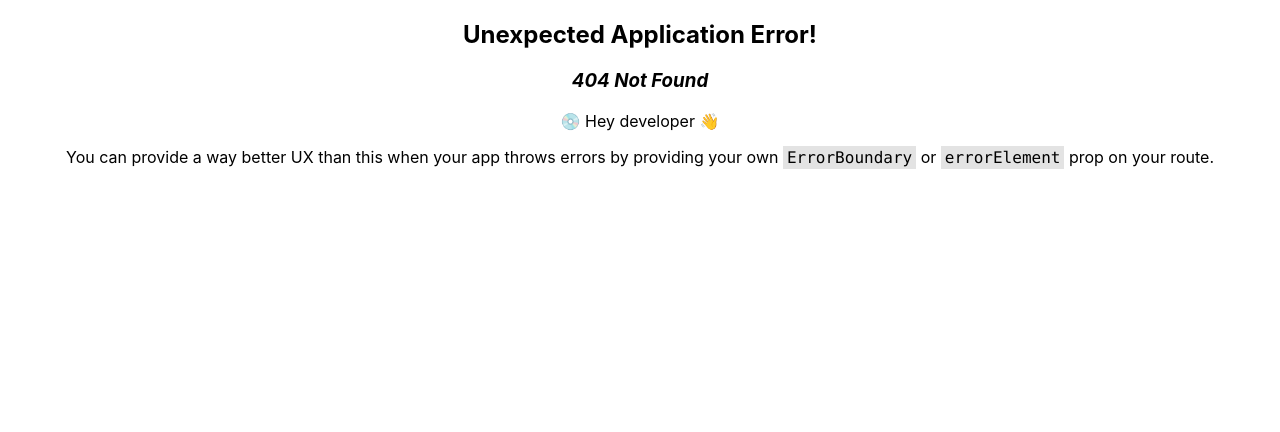
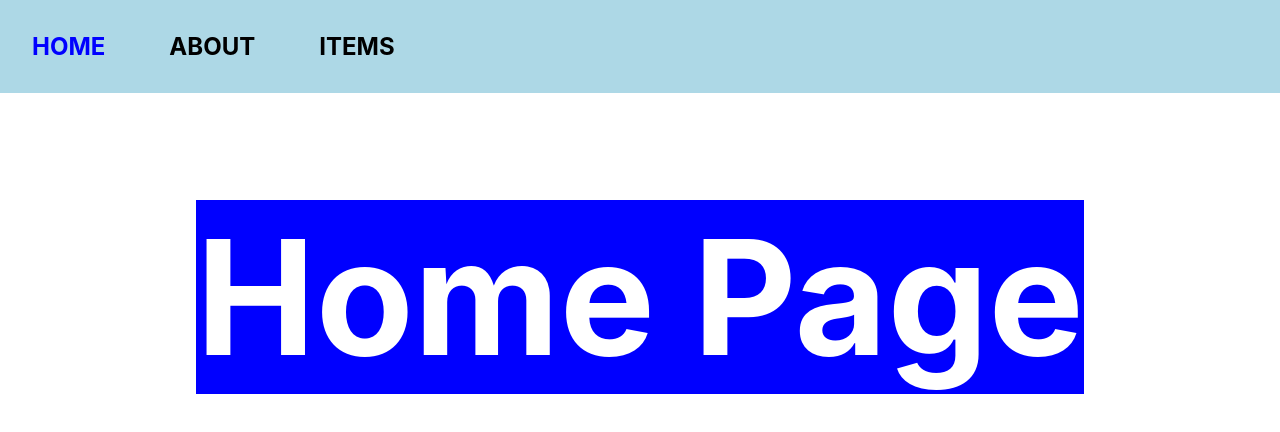
Before and after one commit to shyamgpt/React-Routers, a React (Create React App) app: page / in a window 1280 px wide. Before the commit this address had no page. Shown: the top 432 px of the page. Built offline with nearby package versions, Linux system fonts and the light colour scheme.

Commit message:
Navigating through Relative path

```diff
--- a/src/App.js
+++ b/src/App.js
@@ -26,19 +26,6 @@ function App(){
   //1st way to create routers -->
   // Navigating using Absolute path-->
   //Now the base URL is changed to '/root
-  const router =createBrowserRouter([
-    {  path: '/root',element: <Navbar/>, children:[
-      //  {path: "/"(this "/"-> means is absolute path), element: <Home/>},
-        {index: true, element: <Home/>},
-       {path: "/root/About", element: <About/>},
-       {path: "/root/Items", element: <Items/>},
-
-      ],
-     },
-
-  ])
-
-
   // const router =createBrowserRouter([
   //   {  path: '/root',element: <Navbar/>, children:[
   //     //  {path: "/"(this "/"-> means is absolute path), element: <Home/>},
@@ -51,6 +38,20 @@ function App(){
 
   // ])
 
+
+  // Navigating throught absolute path -->
+  const router =createBrowserRouter([
+    {  path: '/',element: <Navbar/>, children:[
+      //  {path: "/"(this "/"-> means is absolute path), element: <Home/>},
+        {index: true, element: <Home/>},
+       {path: "About", element: <About/>},
+       {path: "Items", element: <Items/>},
+
+      ],
+     },
+
+  ])
+
   return(
     <>
     <RouterProvider router ={router}/>
--- a/src/components/Navbar.js
+++ b/src/components/Navbar.js
@@ -12,13 +12,13 @@ function Navbar(){
 
             <NavLink
             style={({isActive})=>(isActive ? {color: 'blue'} : undefined)}
-            to="/root/about">
+            to="about">
                 <h4>ABOUT</h4>
             </NavLink>
 
             <NavLink
             style={({isActive})=>(isActive ? {color: 'blue'} : undefined)}
-            to="/root/items">
+            to="items">
                 <h4>ITEMS</h4>
             </NavLink>
         </div>
```
